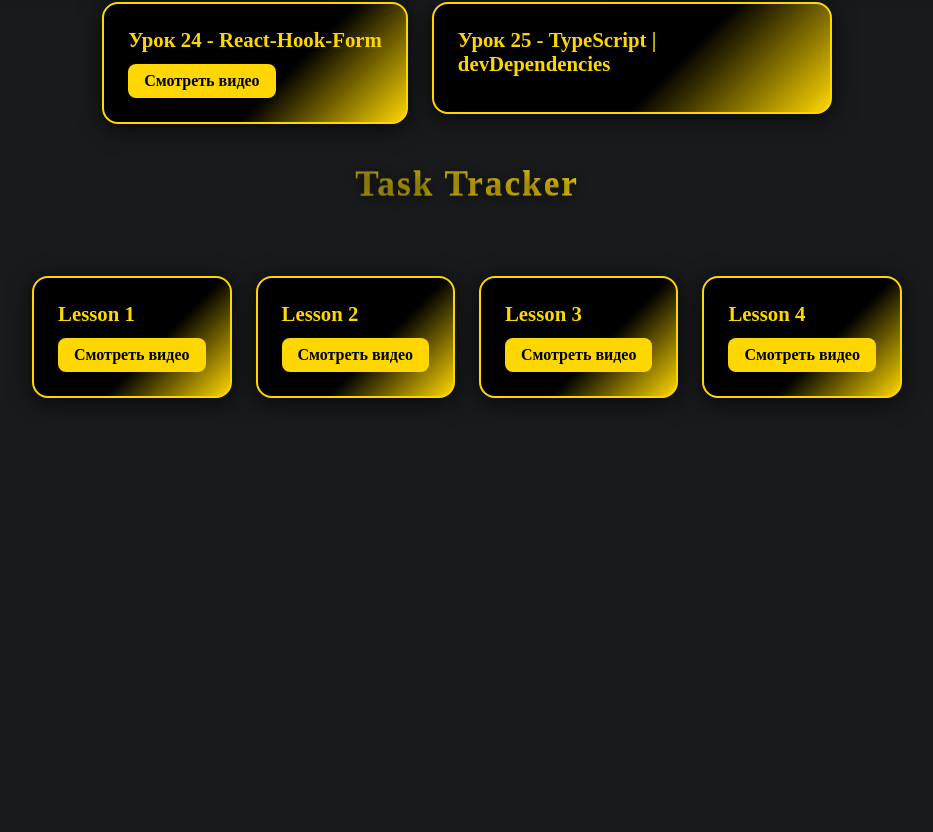
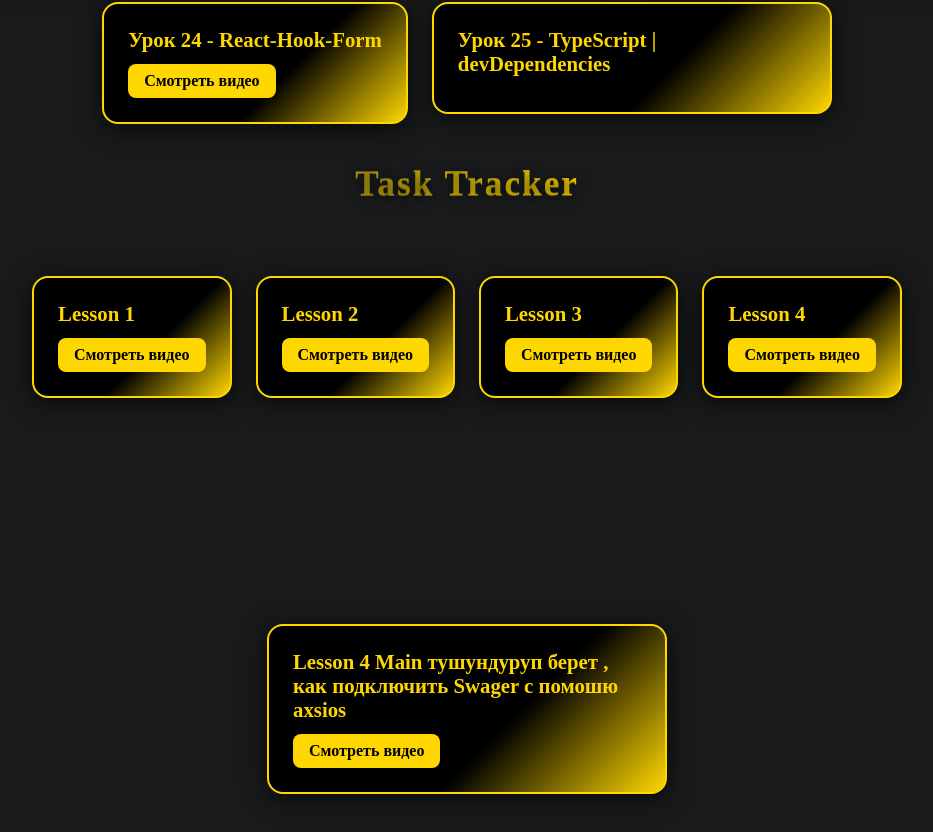
Before and after one commit to tansan999/lesson-0000, a React (Vite) app: page / in a window 1280 px wide. Shown: the part 4392-5224 px from the top of the page, without its empty margins (173-1106 px from the left). Built offline with nearby package versions, Linux system fonts and the light colour scheme.

Commit message:
добавил 5 урок связка с axsios  на swager

```diff
--- a/src/lessons.js
+++ b/src/lessons.js
@@ -355,4 +355,10 @@ export const taskTracker = [
     link: "https://us02web.zoom.us/rec/play/TAaYfJAvOFyxbWrbR21xYymCJPrYqyVayr-wxHasIF6sPFAIQamq_JKwfGi_1-mKkq1T18UZc9PKha9d.a9UzWVTZRyInSVIV?eagerLoadZvaPages=sidemenu.billing.plan_management&accessLevel=meeting&canPlayFromShare=true&from=share_recording_detail&continueMode=true&componentName=rec-play&originRequestUrl=https%3A%2F%2Fus02web.zoom.us%2Frec%2Fshare%2FBQBzzmKKMOp0Ij_9lbEXdNyIj0Vei04QS7o4259wzhTTSyX0GGEp22MATqT4cLCT.2GXzJoReu-khR3pP",
     practicLink: "",
   },
+  {
+    title:
+      "Lesson 4 Main тушундуруп берет , как подключить Swager с помошю axsios ",
+    link: "https://us02web.zoom.us/rec/play/TAaYfJAvOFyxbWrbR21xYymCJPrYqyVayr-wxHasIF6sPFAIQamq_JKwfGi_1-mKkq1T18UZc9PKha9d.a9UzWVTZRyInSVIV?eagerLoadZvaPages=sidemenu.billing.plan_management&accessLevel=meeting&canPlayFromShare=true&from=share_recording_detail&continueMode=true&componentName=rec-play&originRequestUrl=https%3A%2F%2Fus02web.zoom.us%2Frec%2Fshare%2FBQBzzmKKMOp0Ij_9lbEXdNyIj0Vei04QS7o4259wzhTTSyX0GGEp22MATqT4cLCT.2GXzJoReu-khR3pP",
+    practicLink: "",
+  },
 ];
```
